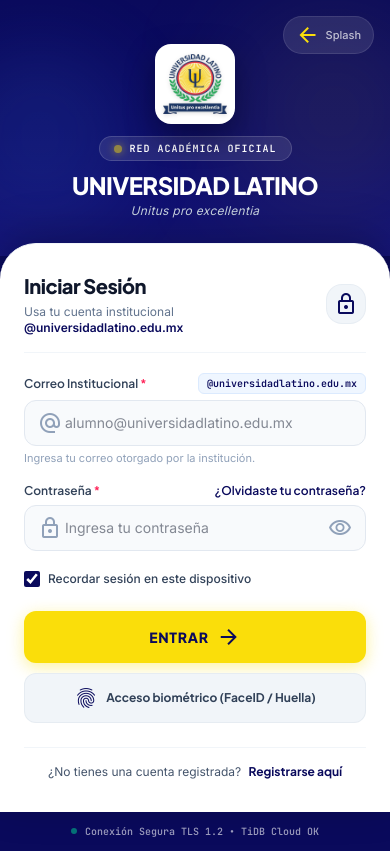
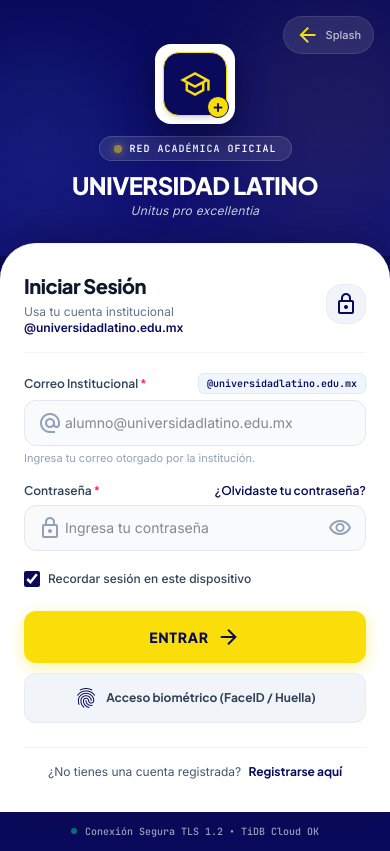
Before and after one commit to yenricyber/CampusApp, a React (Vite) app: page / in a window 390 px wide. Built offline with nearby package versions, Linux system fonts and the light colour scheme; no server answers.

Commit message:
Replace static image logo with CSS-based responsive logo

```diff
--- a/src/components/common/UniversidadLatinoLogo.tsx
+++ b/src/components/common/UniversidadLatinoLogo.tsx
@@ -10,23 +10,52 @@
 export const UniversidadLatinoLogo: React.FC<UniversidadLatinoLogoProps> = ({
   size = 64,
   className = '',
-  alt = 'Logotipo Oficial Universidad Latino - Unitus pro excellentia',
   onClick,
 }) => {
-  const dimension = typeof size === 'number' ? `${size}px` : size;
+  const dimension = typeof size === 'number' ? size : parseInt(size as string) || 64;
+
+  // Calculate proportional sizes
+  const iconSize = Math.floor(dimension * 0.5);
+  const badgeSize = Math.floor(dimension * 0.35);
+  const badgeIconSize = Math.floor(badgeSize * 0.7);
+  const borderRadius = Math.max(8, Math.floor(dimension * 0.25));
 
   return (
     <div
       onClick={onClick}
-      className={`inline-flex items-center justify-center shrink-0 select-none ${className}`}
-      style={{ width: dimension, height: dimension }}
+      className={`relative inline-flex items-center justify-center shrink-0 select-none bg-[#0A0A5C] border border-[#FADE0A] shadow-md ${className}`}
+      style={{
+        width: dimension,
+        height: dimension,
+        borderRadius: borderRadius,
+        cursor: onClick ? 'pointer' : 'default'
+      }}
+      title="Universidad Latino"
     >
-      <img
-        src="/logo.png"
-        alt={alt}
-        className="w-full h-full object-contain drop-shadow-sm"
-        referrerPolicy="no-referrer"
-      />
+      <span
+        className="material-symbols-outlined text-[#FADE0A]"
+        style={{ fontSize: iconSize }}
+      >
+        school
+      </span>
+
+      {/* Yellow plus badge at bottom right */}
+      <div
+        className="absolute flex items-center justify-center bg-[#FADE0A] rounded-full border-[1.5px] border-[#0A0A5C]"
+        style={{
+          width: badgeSize,
+          height: badgeSize,
+          bottom: -Math.floor(badgeSize * 0.15),
+          right: -Math.floor(badgeSize * 0.15)
+        }}
+      >
+        <span
+          className="material-symbols-outlined text-[#0A0A5C]"
+          style={{ fontSize: badgeIconSize, fontWeight: 'bold' }}
+        >
+          add
+        </span>
+      </div>
     </div>
   );
 };
```
